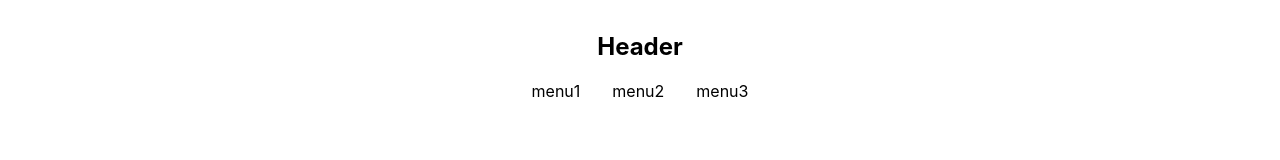
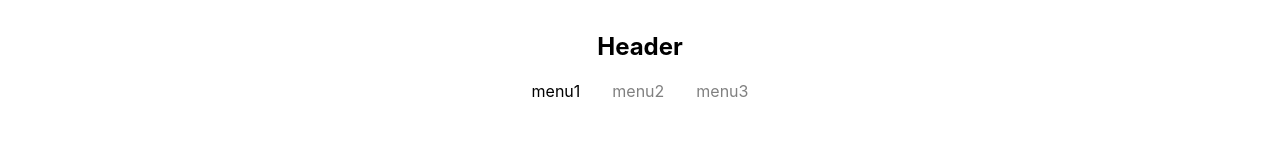
Before and after one commit to hanbin9775/simple-website, a React (Create React App) app: page / in a window 1280 px wide. Shown: the top 160 px of the page. Built offline with nearby package versions, Linux system fonts and the light colour scheme.

Commit message:
Header menu Click 구현 - menu styled component props ts 규칙으로 전달

```diff
--- a/src/components/header/Header.styled.ts
+++ b/src/components/header/Header.styled.ts
@@ -16,6 +16,7 @@ export const MenuWrapper = styled.div`
   gap: 2em;
 `;
 
-export const Menu = styled.div`
+export const Menu = styled.div<{ active: boolean }>`
   cursor: pointer;
+  color: ${(props) => (props.active ? "black" : "gray")};
 `;
--- a/src/components/header/Header.tsx
+++ b/src/components/header/Header.tsx
@@ -1,18 +1,22 @@
 /**
  * @description home 화면
  */
-import React from "react";
+import React, { useState } from "react";
 import * as s from "./Header.styled";
 
-const Header = (): JSX.Element => (
+const Header = (): JSX.Element => {
+  const [menuState, setMenuState] = useState<Array<any>>();
+
+  return (
     <s.HeaderContainer>
       <s.HeaderTitle>Header</s.HeaderTitle>
       <s.MenuWrapper>
-      <s.Menu>menu1</s.Menu>
-      <s.Menu>menu2</s.Menu>
-      <s.Menu>menu3</s.Menu>
+        <s.Menu active>menu1</s.Menu>
+        <s.Menu active={false}>menu2</s.Menu>
+        <s.Menu active={false}>menu3</s.Menu>
       </s.MenuWrapper>
     </s.HeaderContainer>
   );
+};
 
 export default Header;
```
Lines whose indentation alone changed are shown as unchanged.
